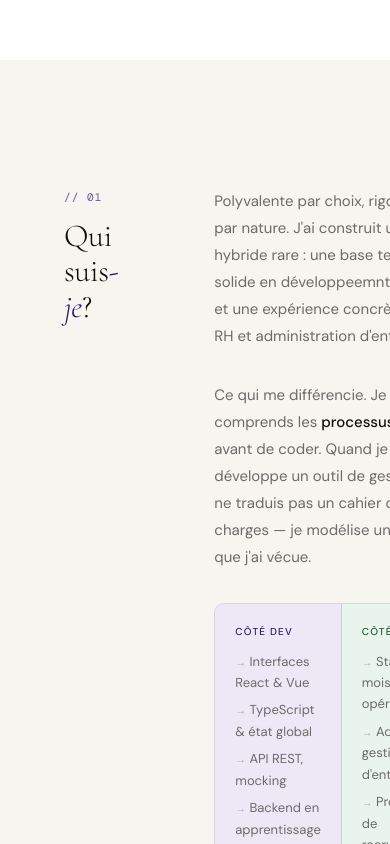
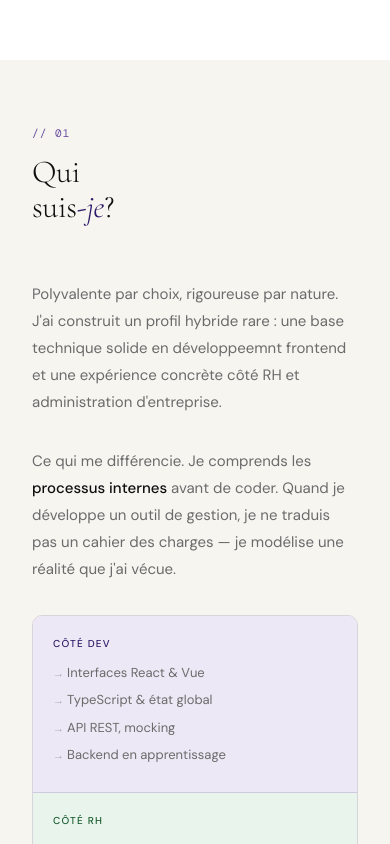
Before and after one commit to NeugdaeUju/Portfolio, a React (Vite) app: page / in a window 390 px wide. Shown: the part 1000-1844 px from the top of the page. Built offline with nearby package versions, Linux system fonts and the light colour scheme; a web font is replaced by a local one.

Commit message:
Responsive sur la partie A propos

```diff
--- a/src/assets/sass/about.scss
+++ b/src/assets/sass/about.scss
@@ -71,3 +71,16 @@
     font-size : 11px;
     opacity : 0.5;
 }
+
+
+@media (max-width : 768px) {
+    .about-content {
+        &-block {
+            grid-template-columns : 1fr;
+            & .side-dev {
+                border-right : none;
+                border-bottom : 0.5px solid rgba(45,27, 105, 0.15);
+            }
+        }
+    }
+}
--- a/src/assets/sass/accueil.scss
+++ b/src/assets/sass/accueil.scss
@@ -24,6 +24,8 @@
     min-height: 100vh;
     padding-top : 80px;
 }
+
+//A propos
 
 .presentation {
     display : grid;
@@ -92,4 +94,11 @@
         gap : 2rem;
         min-height : auto;
     }
+
+    .presentation {
+        grid-template-columns : 1fr;
+        gap : 2rem;
+        padding : 4rem 2rem;
+    }
+
 }
--- a/src/assets/sass/section_title.scss
+++ b/src/assets/sass/section_title.scss
@@ -29,3 +29,9 @@
         }
     }
 }
+
+@media (max-width : 768px) {
+    .section-title {
+        margin-bottom : 1.5rem;
+    }
+}
```
